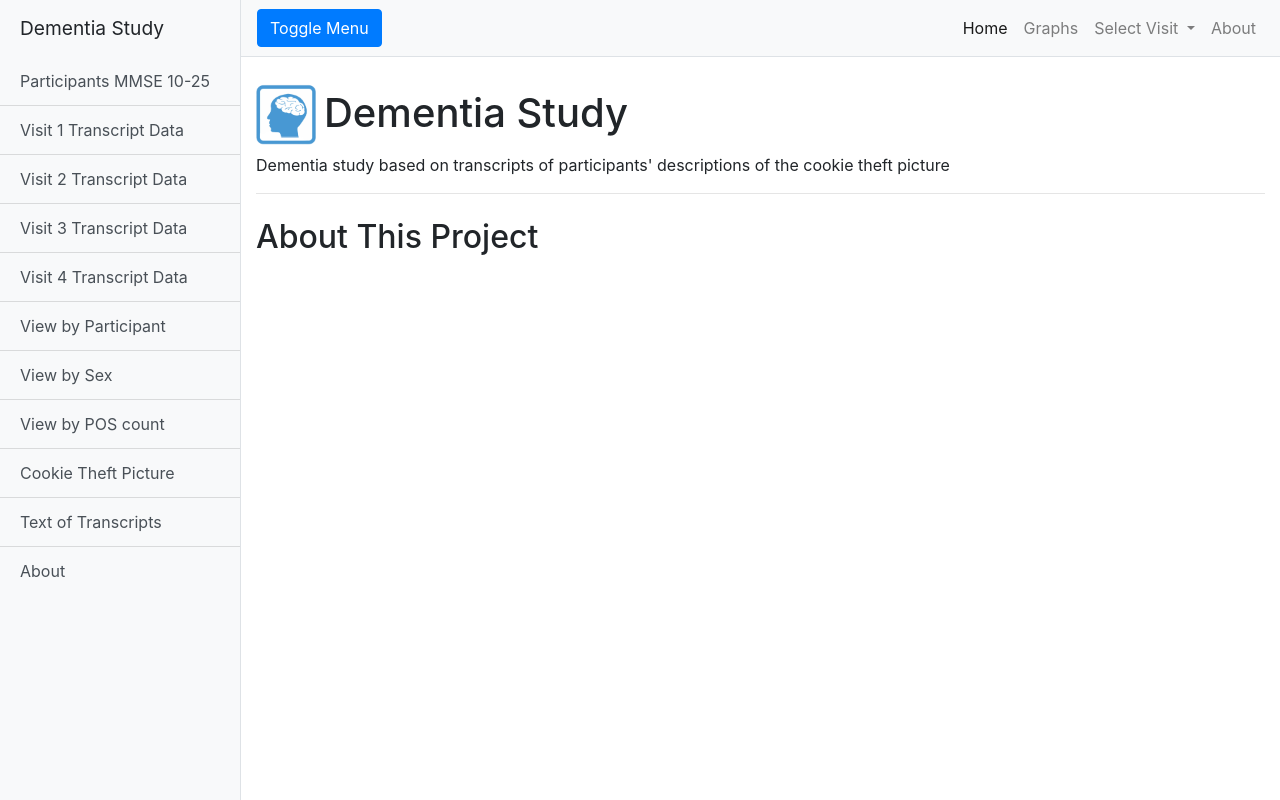
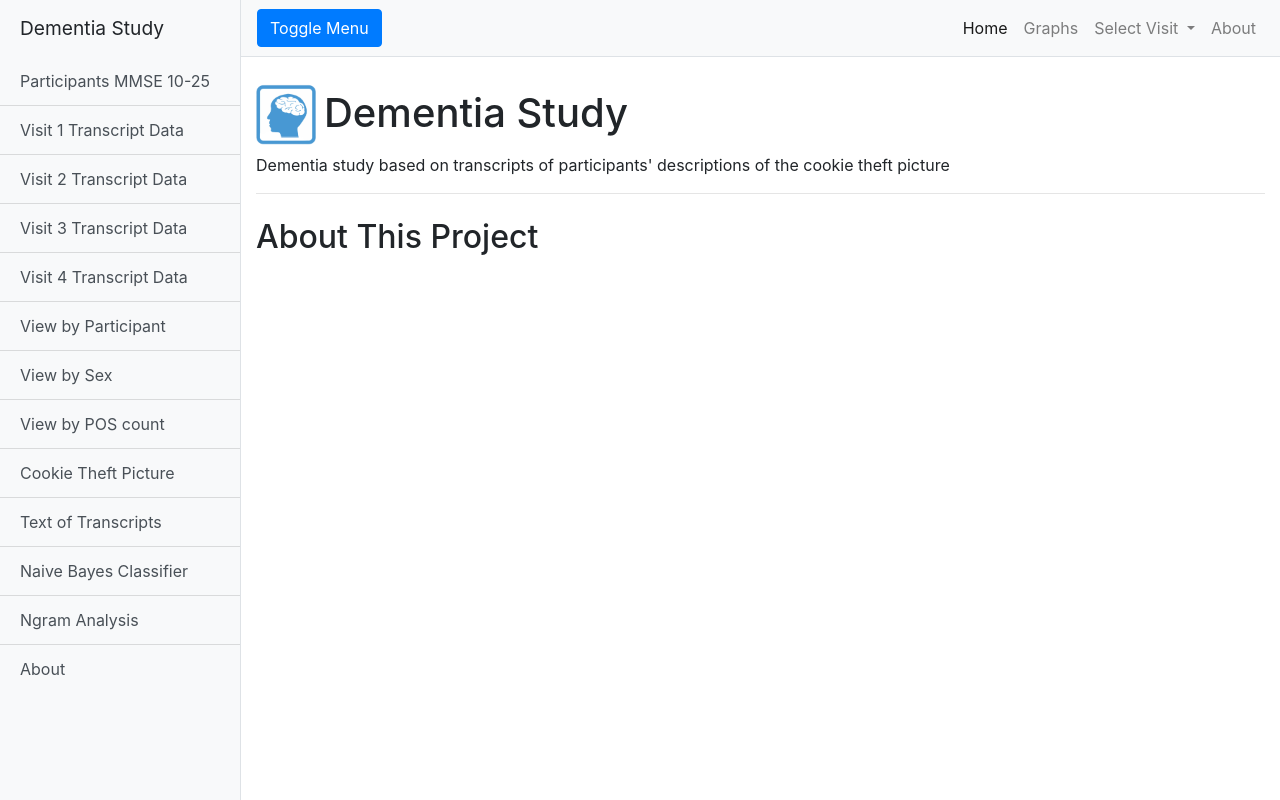
Before and after one commit to rachelf21/DementiaStudy, a Flask app: page /about in a window 1280 px wide. Run offline with Flask 2, Linux system fonts and the light colour scheme; some libraries are stand-ins or nearby versions.

Commit message:
added placeholders for naive bayes and ngram analysis

```diff
--- a/app/templates/base.html
+++ b/app/templates/base.html
@@ -55,6 +55,8 @@
           <a href="{{ url_for('placeholder') }}" class="list-group-item list-group-item-action bg-light">View by POS count</a>
           <a href="{{ url_for('cookie_theft') }}" class="list-group-item list-group-item-action bg-light">Cookie Theft Picture</a>
           <a href="{{ url_for('transcripts') }}" class="list-group-item list-group-item-action bg-light">Text of Transcripts</a>
+          <a href="{{ url_for('placeholder') }}" class="list-group-item list-group-item-action bg-light">Naive Bayes Classifier</a>
+          <a href="{{ url_for('placeholder') }}" class="list-group-item list-group-item-action bg-light">Ngram Analysis</a>
           <a href="{{ url_for('about') }}" class="list-group-item list-group-item-action bg-light">About</a>
 
 
--- a/run.py
+++ b/run.py
@@ -1,5 +1,5 @@
 from app import app
 
 if __name__ == '__main__':
-    # app.run(debug = True)
-    app.run(debug = False)
+    app.run(debug = True)
+    # app.run(debug = False)
```
